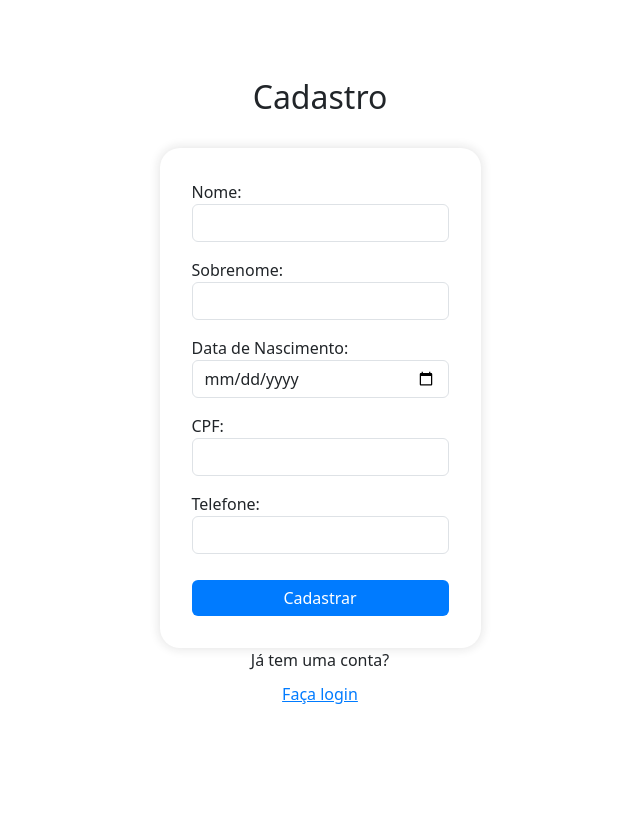
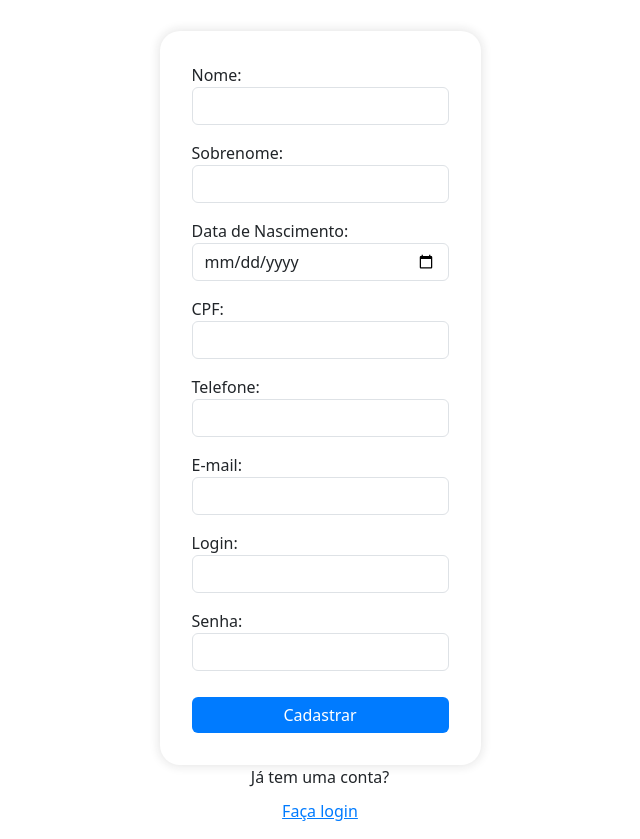
Before and after one commit to Falcao1303/ecommerceProject, an Angular app in the folder ecommerce-angular+node/frontend/: page /cadastro in a window 1280 px wide. Shown: the whole page, without its empty margins (320-960 px from the left). Before the commit the page ends 800 px from the top, so only its background shows below. Built offline with nearby package versions, Linux system fonts and the light colour scheme.

Commit message:
ajustando forms

```diff
--- a/ecommerce-angular+node/frontend/src/app/components/tela-cadastro/tela-cadastro.component.html
+++ b/ecommerce-angular+node/frontend/src/app/components/tela-cadastro/tela-cadastro.component.html
@@ -5,25 +5,37 @@
       <form>
         <div class="form-group">
           <label for="nome">Nome:</label>
-          <input type="text" class="form-control" id="nome" name="nome"   [(ngModel)]="userRegister.Name" #username="ngModel">
+          <input type="text" class="form-control" id="nome" name="nome"   [(ngModel)]="userRegister.Nome" #username="ngModel">
         </div>
         <div class="form-group">
           <label for="sobrenome">Sobrenome:</label>
-          <input type="text" class="form-control" id="sobrenome" name="sobrenome">
+          <input type="text" class="form-control" id="sobrenome" name="sobrenome" [(ngModel)]="userRegister.Sobrenome" #surname="ngModel">
         </div>
         <div class="form-group">
           <label for="nascimento">Data de Nascimento:</label>
-          <input type="date" class="form-control" id="nascimento" name="nascimento">
+          <input type="date" class="form-control" id="nascimento" name="nascimento"  [(ngModel)]="userRegister.Data_Nascimento" #birthday="ngModel">
         </div>
         <div class="form-group">
           <label for="cpf">CPF:</label>
-          <input type="text" class="form-control" id="cpf"  name="cpf">
+          <input type="text" class="form-control" id="cpf"  name="cpf"  [(ngModel)]="userRegister.Cpf" #cpf="ngModel">
         </div>
         <div class="form-group">
           <label for="telefone">Telefone:</label>
-          <input type="tel" class="form-control" id="telefone"  name="telefone">
+          <input type="tel" class="form-control" id="telefone"  name="telefone"  [(ngModel)]="userRegister.Telefone" #fone="ngModel">
         </div>
-        <button type="submit" class="btn btn-primary btn-block">Cadastrar</button>
+        <div class="form-group">
+          <label for="e-mail">E-mail:</label>
+          <input type="text" class="form-control" id="e-mail" name="email " [(ngModel)]="userRegister.Email" #email="ngModel">
+        </div>
+        <div class="form-group">
+          <label for="nome">Login:</label>
+          <input type="text" class="form-control" id="login" name="login"   [(ngModel)]="userRegister.Login" #login="ngModel">
+        </div>
+        <div class="form-group">
+          <label for="Senha">Senha:</label>
+          <input type="password" class="form-control" id="senha" name="Senha" [(ngModel)]="userRegister.Senha" #password="ngModel">
+        </div>
+        <button type="submit" class="btn btn-primary btn-block" (click)="cadastrarUsuario()">Cadastrar</button>
       </form>
       <p class="text-center">Já tem uma conta? <a routerLink="/login">Faça login</a></p>
     </div>
--- a/ecommerce-angular+node/frontend/src/app/components/tela-cadastro/tela-cadastro.component.ts
+++ b/ecommerce-angular+node/frontend/src/app/components/tela-cadastro/tela-cadastro.component.ts
@@ -12,6 +12,10 @@ export class TelaCadastroComponent implements OnInit {
   constructor() { }
 
   ngOnInit(): void {
+
+  }
+
+  cadastrarUsuario() {
     console.log(this.userRegister);
   }
 
--- a/ecommerce-angular+node/frontend/src/app/models/user-register.model.ts
+++ b/ecommerce-angular+node/frontend/src/app/models/user-register.model.ts
@@ -1,7 +1,12 @@
 export class UserRegister {
     constructor(
-      public Name = '',
-      public Surname = '',
-      public email= "",
+      public Nome = '',
+      public Sobrenome = '',
+      public Cpf = '',
+      public Telefone = '',
+      public Data_Nascimento = '',
+      public Login = '',
+      public Senha = '',
+      public Email= "",
     ) { }
   }
```
